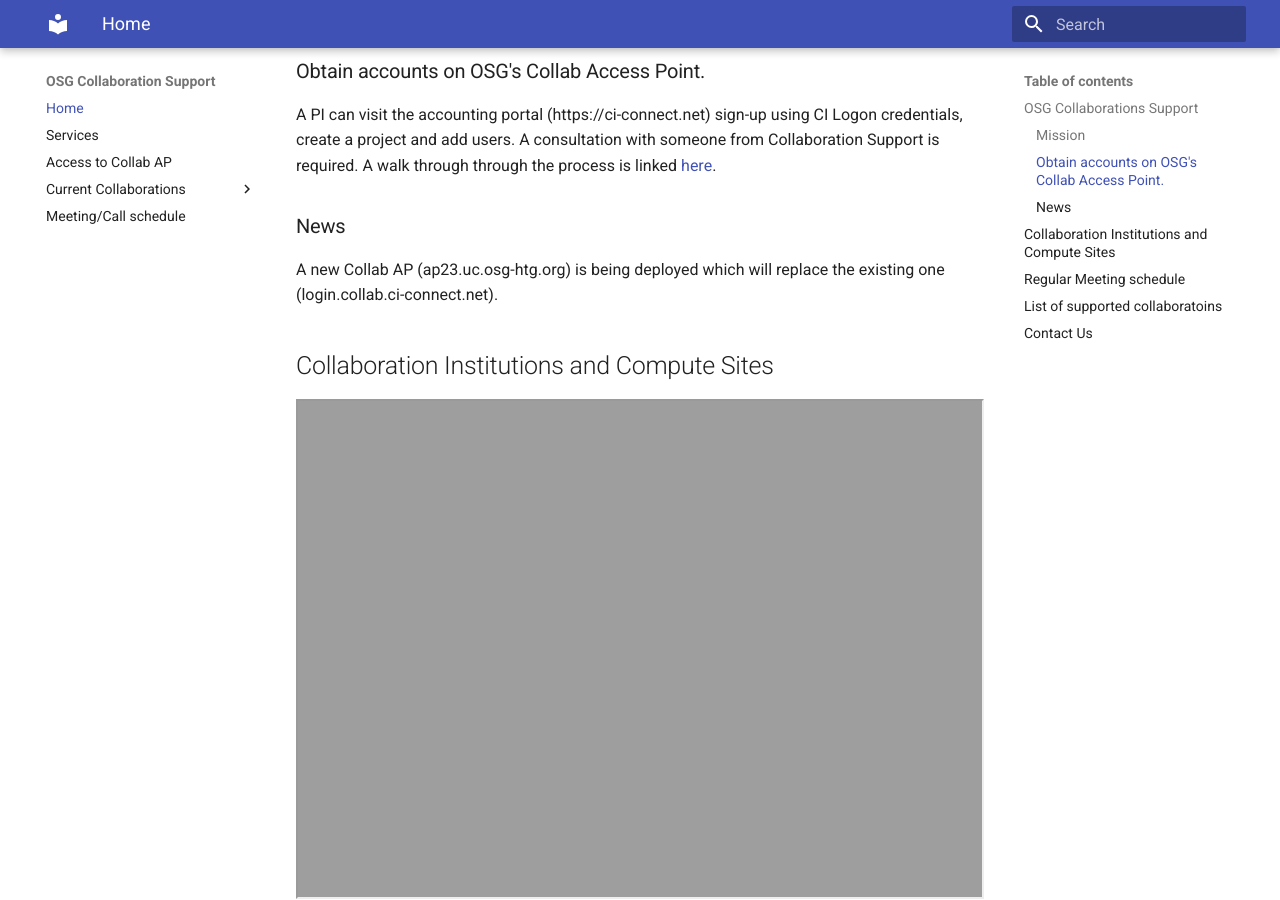
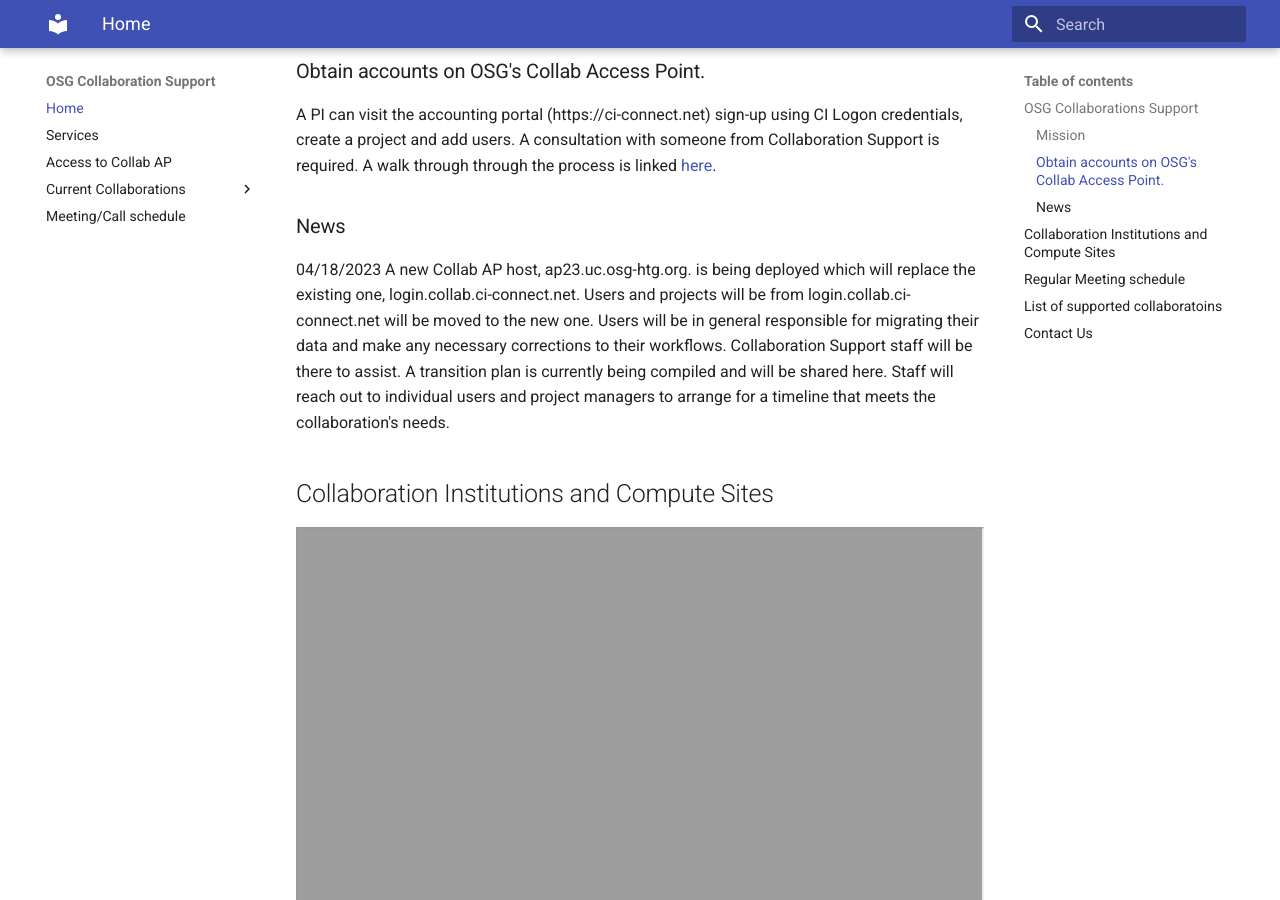
Before and after one commit to osg-htc/collaboration-support, an MkDocs documentation site: the page built from docs/index.md, in a window 1280 px wide and 900 px high, scrolled down 560 px. Built offline with MkDocs 1.6.1 and Material for MkDocs 9.7.7, drawn with Linux system fonts in a browser that asks for light colours.

Commit message:
Update index.md

```diff
--- a/docs/index.md
+++ b/docs/index.md
@@ -12,7 +12,7 @@ A PI can visit the accounting portal (https://ci-connect.net) sign-up using CI L
 
 ### News
 
-A new Collab AP (ap23.uc.osg-htg.org) is being deployed which will replace the existing one (login.collab.ci-connect.net).
+04/18/2023 A new Collab AP host, ap23.uc.osg-htg.org. is being deployed which will replace the existing one, login.collab.ci-connect.net. Users and projects will be from login.collab.ci-connect.net will be moved to the new one. Users will be in general responsible for migrating their data and make any necessary corrections to their workflows. Collaboration Support staff will be there to assist. A transition plan is currently being compiled and will be shared here. Staff will reach out to individual users and project managers to arrange for a timeline that meets the collaboration's needs.
 
 ## Collaboration Institutions and Compute Sites
 
```
